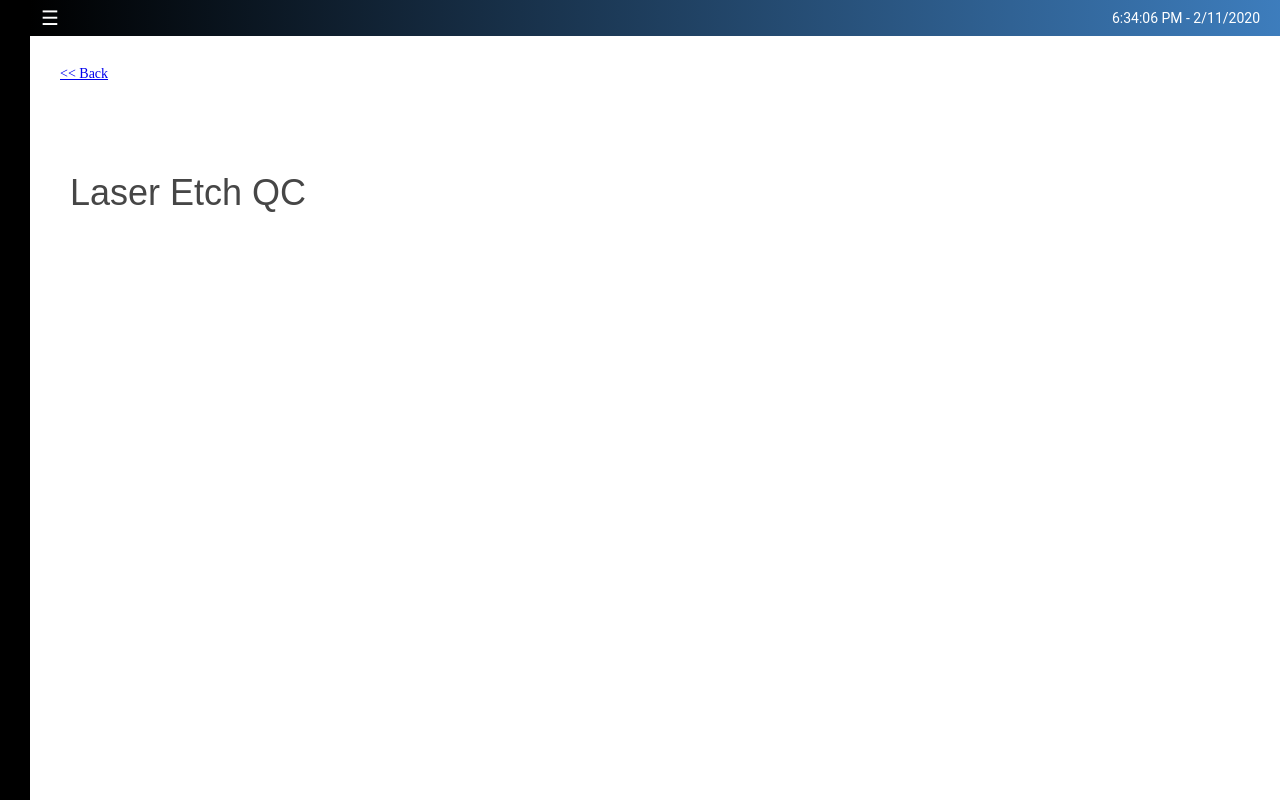
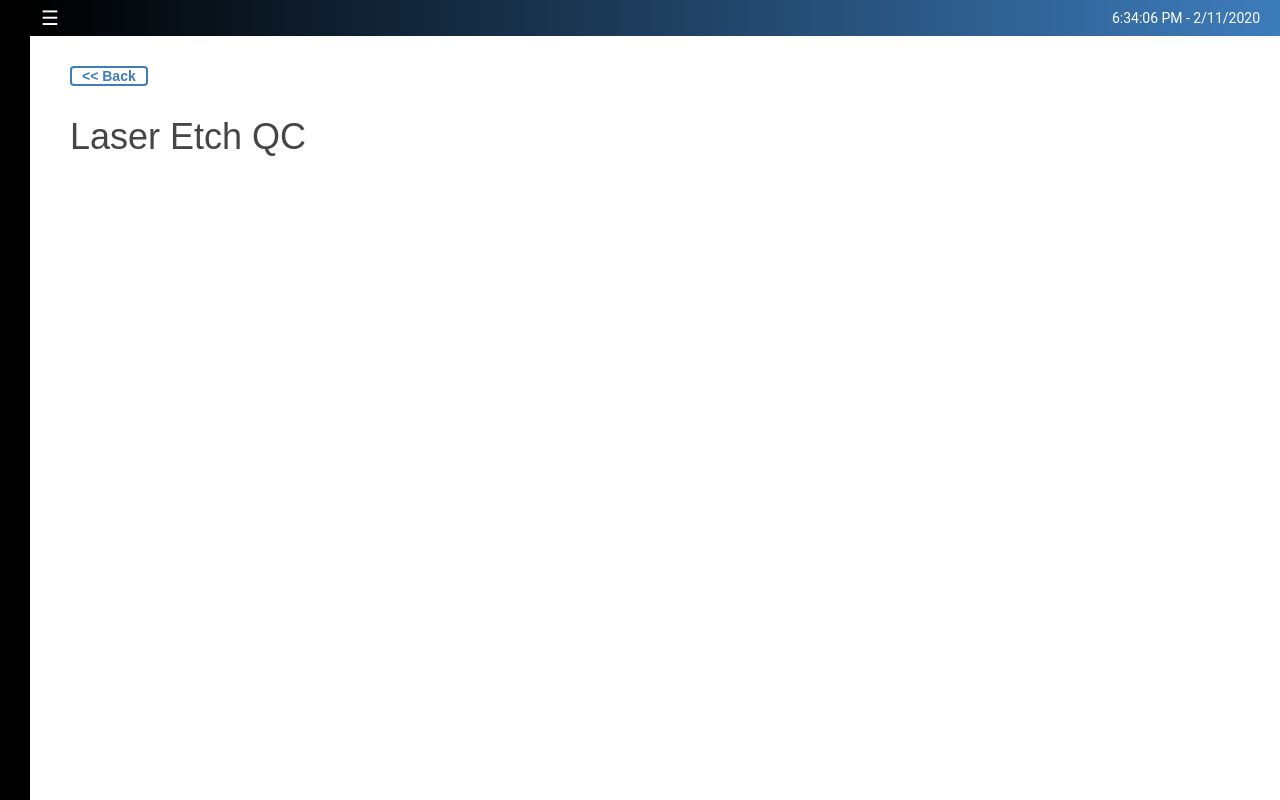
Before and after one commit to seahyx/pptc-keyence, a Flask app: page /laser/ in a window 1280 px wide. Run offline with Flask 2, Linux system fonts and the light colour scheme; the visitor is signed in with stand-in values (Sample User, id 1); data comes from the database, SQL or seed files in the repository.

Commit message:
Added a few more colours Added more container styles Added stylings for back button Fixed navbar list animation inconsistency Fixed inconsistency in button animation Updated table stylings

```diff
--- a/app/static/styles/default-style.css
+++ b/app/static/styles/default-style.css
@@ -1,6 +1,7 @@
 /* --- Variables --- */
 :root {
 	/* Colours */
+	--lighterred: hsl(355, 96%, 80%);
 	--lightred: hsl(355, 81%, 66%);
 	--red: hsl(355, 51%, 49%);
 	--darkred: hsl(355, 51%, 29%);
@@ -8,6 +9,7 @@
 	--yellow: #FFDAC1;
 	--green: lightgreen;
 	--teal: teal;
+	--lighterblue: hsl(210, 96%, 80%);
 	--lightblue: hsl(210, 81%, 66%);
 	--blue: hsl(210, 51%, 49%);
 	--darkblue: hsl(210, 51%, 29%);
@@ -120,6 +122,9 @@ header ul li a {
 	text-decoration: none;
 	white-space: nowrap;
 
+	border: none;
+	border-radius: 0;
+
 	-webkit-transition: all 0.15s;
 	-moz-transition: all 0.15s;
 	-ms-transition: all 0.15s;
@@ -148,12 +153,16 @@ header ul li a.child {
 	margin-left: 20px;
 	padding: 10px 20px;
 }
+header ul li a.child:hover {
+	padding-left: 30px;
+}
 
 /* --- Navbar Logout Button --- */
 
 header #header-logout {
 	display: flex;
 
+	width: 100%;
 	margin: 10px 10px 20px 0;
 	padding: 10px 20px;
 
@@ -280,6 +289,10 @@ ul.flash li {
 
 	background-color: white;
 }
+/* select adjacent siblings */
+.container + .container {
+	padding-top: 0;
+}
 .flex-vertical {
 	display: flex;
 	flex-direction: column;
@@ -298,9 +311,23 @@ ul.flash li {
 .max-width {
 	width: 100%;
 }
+.bordered {
+	border: 2px solid black;
+	border-radius: 4px;
+}
+.fit-content {
+	width: fit-content;
+}
+
+#nav-back-container {
+	padding-bottom: 0;
+}
+#nav-back-container a {
+	margin: 0 10px;
+}
 
 
-/* --- Link a --- */
+/* --- Link Button --- */
 
 .btn {
 	position: relative;
@@ -330,11 +357,12 @@ ul.flash li {
 	transition: all 0.15s ease;
 }
 .btn:hover {
-	background-image: linear-gradient(to right, var(--darkblue), var(--blue));
+	background-image: linear-gradient(to right, var(--lightblue), var(--lighterblue));
 }
 .btn:active {
+	color: #777;
 
-	color: #777;
+	background-image: linear-gradient(to right, var(--darkblue), var(--blue));
 
 	-webkit-transition: none;
 	-moz-transition: none;
@@ -391,11 +419,12 @@ button {
 	transition: all 0.15s ease;
 }
 button:hover {
-	background-image: linear-gradient(to right, var(--darkblue), var(--blue));
+	background-image: linear-gradient(to right, var(--lightblue), var(--lighterblue));
 }
 button:active {
+	color: #777;
 
-	color: #777;
+	background-image: linear-gradient(to right, var(--darkblue), var(--blue));
 
 	-webkit-transition: none;
 	-moz-transition: none;
@@ -443,6 +472,9 @@ button:disabled::after{
 	background-image: linear-gradient(to right, var(--red), var(--lightred));
 }
 .red:hover {
+	background-image: linear-gradient(to right, var(--lightred), var(--lighterred));
+}
+.red:active {
 	background-image: linear-gradient(to right, var(--darkred), var(--red));
 }
 
@@ -565,7 +597,50 @@ table, th, td {
 	text-align: center;
 	font-family: var(--secondaryFont);
 }
-
 table {
 	border-top: 2px solid black;
 }
+
+table.tb-small td, table.tb-small th {
+	padding: 5px 10px;
+}
+
+/* --- Links --- */
+
+a {
+	width: fit-content;
+	margin: 10px;
+
+	font-family: var(--primaryFont);
+	font-weight: bold;
+	text-decoration: none;
+
+	color: var(--blue);
+}
+
+a.bordered {
+	padding: 0 10px;
+
+	border: 2px solid var(--blue);
+	border-radius: 4px;
+
+	-webkit-transition: all 0.15s ease;
+	-moz-transition: all 0.15s ease;
+	-ms-transition: all 0.15s ease;
+	-o-transition: all 0.15s ease;
+	transition: all 0.15s ease;
+}
+a.bordered:hover {
+	border-color: var(--lightblue);
+	color: var(--lightblue);
+}
+a.bordered:active {
+	border-color: var(--darkblue);
+	color: var(--darkblue);
+
+	-webkit-transition: none;
+	-moz-transition: none;
+	-ms-transition: none;
+	-o-transition: none;
+	transition: none;
+}
```
